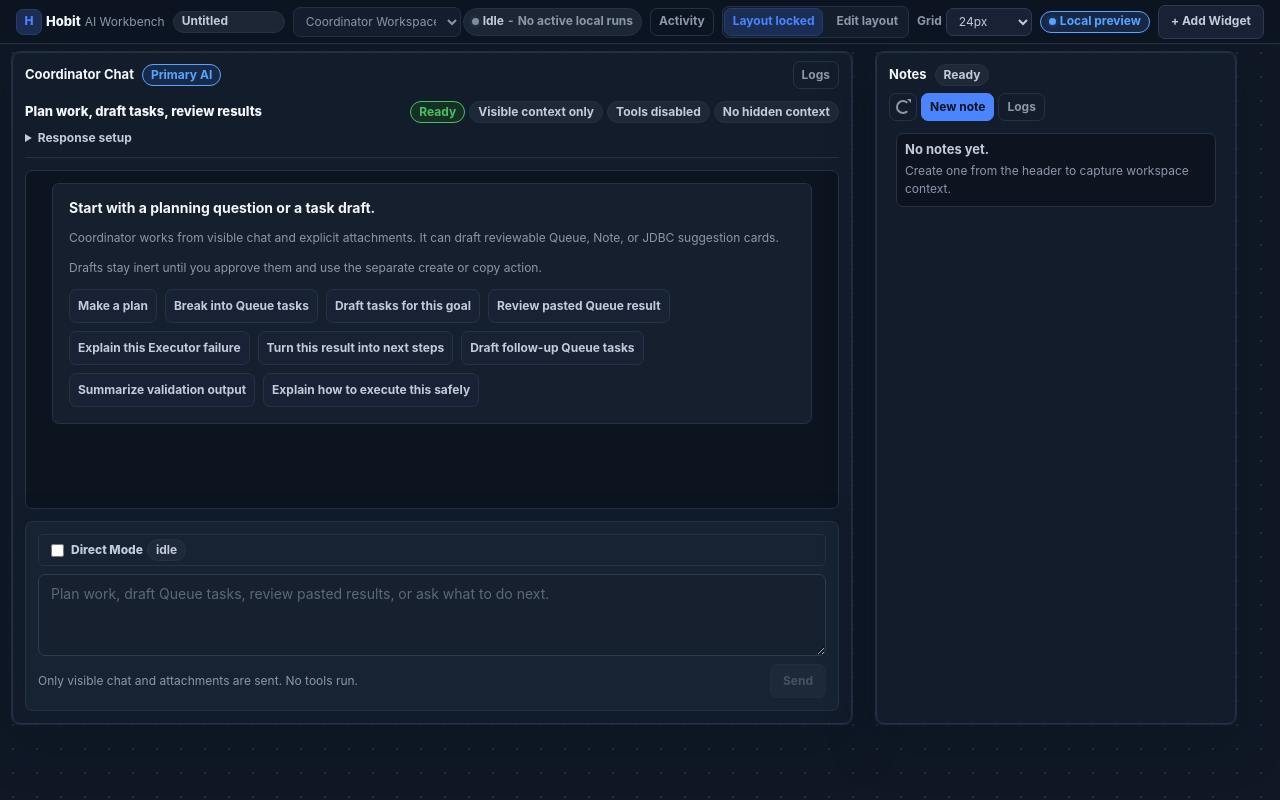
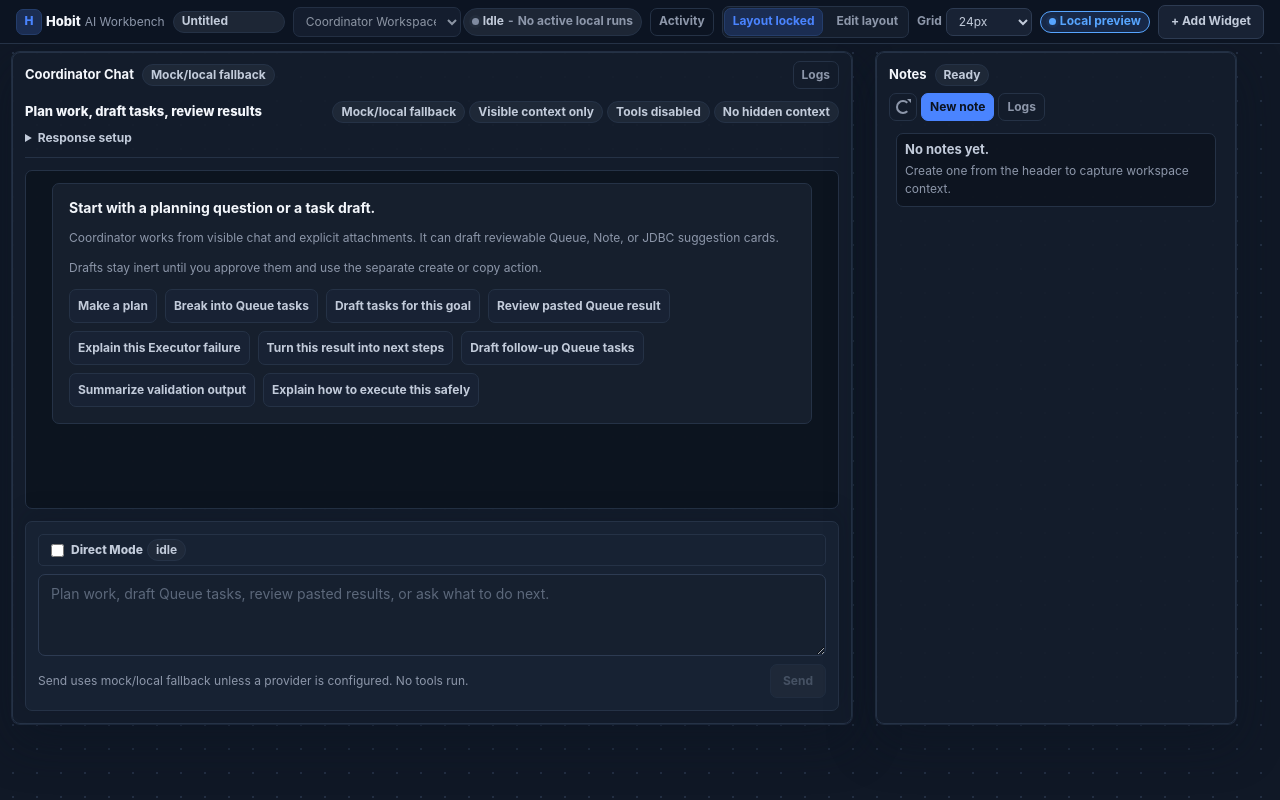
Before and after one commit to d-koshelev/Hobit, a React (Vite) app in the folder apps/desktop/frontend/: page / in a window 1280 px wide. Both pictures are taken after a click on the button "Create Workspace". Built offline with nearby package versions, Linux system fonts and the light colour scheme.

Commit message:
coordinator: route direct mode composer to codex

```diff
--- a/apps/desktop/frontend/src/workbench/InteractiveAgentPlaceholderWidget.tsx
+++ b/apps/desktop/frontend/src/workbench/InteractiveAgentPlaceholderWidget.tsx
@@ -141,13 +141,13 @@ const DIRECT_WORK_EMPTY_DIRECTORY_MESSAGE =
   "Working directory is required before Direct Work can start.";
 
 const DIRECT_WORK_EMPTY_PROMPT_MESSAGE =
-  "Direct Work uses the current composer message as the prompt. Type the task, then choose Start Direct Work.";
+  "Direct Work uses the current composer message as the prompt. Type the task, then choose Run with Codex.";
 
 const DIRECT_WORK_UNAVAILABLE_MESSAGE =
   "Coordinator Direct Mode is only available in the Tauri desktop shell.";
 
 const DIRECT_WORK_FALLBACK_FAILURE_MESSAGE =
-  "Direct Work failed. Check Codex availability, working directory, or logs.";
+  "Codex Direct Work failed. Check Codex CLI availability, login, working directory, or logs.";
 
 type CoordinatorDirectWorkStatus =
   | "idle"
@@ -205,7 +205,7 @@ export function InteractiveAgentPlaceholderWidget({
   } | null>(null);
   const [isProviderPending, setIsProviderPending] = useState(false);
   const [providerModeLabel, setProviderModeLabel] =
-    useState("Mock/local provider");
+    useState("Mock/local fallback");
   const [isDirectModeEnabled, setIsDirectModeEnabled] = useState(false);
   const [directWorkDirectory, setDirectWorkDirectory] = useState("~");
   const [directWorkStatus, setDirectWorkStatus] =
@@ -219,13 +219,17 @@ export function InteractiveAgentPlaceholderWidget({
   >([]);
   const [isDirectWorkStopPending, setIsDirectWorkStopPending] = useState(false);
   const directWorkStopListeningRef = useRef<(() => void) | null>(null);
+  const directWorkCompletedDuringStartRef = useRef(false);
   const directWorkFinalMessageRef = useRef<string | null>(null);
   const directWorkLogSequenceRef = useRef(0);
-  const canSend = draft.trim().length > 0 && !isProviderPending;
+  const trimmedDraftLength = draft.trim().length;
+  const canSend =
+    !isDirectModeEnabled && trimmedDraftLength > 0 && !isProviderPending;
   const canStartDirectWork =
     isDirectModeEnabled &&
     directWorkStatus !== "running" &&
-    Boolean(onStartCodexDirectWorkStream);
+    !isProviderPending &&
+    trimmedDraftLength > 0;
   const canStopDirectWork =
     directWorkStatus === "running" &&
     Boolean(directWorkRunId) &&
@@ -282,6 +286,11 @@ export function InteractiveAgentPlaceholderWidget({
 
   async function handleSubmit(event: FormEvent<HTMLFormElement>) {
     event.preventDefault();
+
+    if (isDirectModeEnabled) {
+      await startCoordinatorDirectWork();
+      return;
+    }
 
     const trimmedDraft = draft.trim();
     if (!trimmedDraft || isProviderPending) {
@@ -431,7 +440,18 @@ export function InteractiveAgentPlaceholderWidget({
     }
 
     stopDirectWorkEventListening();
+    directWorkCompletedDuringStartRef.current = false;
     directWorkFinalMessageRef.current = null;
+    setMessages((currentMessages) => [
+      ...currentMessages,
+      createLocalMessage("operator", operatorPrompt),
+      createLocalMessage(
+        "assistant",
+        `Sent to Codex Direct Mode. Starting foreground Codex Direct Work from ${repoRoot}.`,
+      ),
+    ]);
+    setDraft("");
+    setVisibleAttachedContext(null);
     setDirectWorkStatus("running");
     setDirectWorkRunId(null);
     setDirectWorkError(null);
@@ -466,12 +486,16 @@ export function InteractiveAgentPlaceholderWidget({
         );
       }
 
+      if (directWorkCompletedDuringStartRef.current) {
+        session.stopListening();
+      } else {
         directWorkStopListeningRef.current = session.stopListening;
         setDirectWorkRunId(session.runId);
         appendCoordinatorDirectWorkLog(
           `Direct Work run ${session.runId} started.`,
           "local",
         );
+      }
     } catch (error) {
       const message = errorToMessage(error, "Unable to start Direct Work.");
       stopDirectWorkEventListening();
@@ -479,6 +503,8 @@ export function InteractiveAgentPlaceholderWidget({
       setDirectWorkError(message);
       appendCoordinatorDirectWorkLog(message, "local");
       appendCoordinatorDirectWorkTranscript("failed", message);
+    } finally {
+      window.setTimeout(() => textareaRef.current?.focus(), 0);
     }
   }
 
@@ -528,6 +554,7 @@ export function InteractiveAgentPlaceholderWidget({
       return;
     }
 
+    directWorkCompletedDuringStartRef.current = true;
     const finalStatus = coordinatorDirectWorkStatusFromEvent(event);
     const failureReason =
       finalStatus === "failed" ? directWorkFailureReason(event) : null;
@@ -544,9 +571,7 @@ export function InteractiveAgentPlaceholderWidget({
     setDirectWorkError(failureReason);
     stopDirectWorkEventListening();
 
-    if (failureReason) {
-      appendCoordinatorDirectWorkTranscript("failed", failureReason);
-    }
+    appendCoordinatorDirectWorkTranscript(finalStatus, finalResult);
   }
 
   function appendCoordinatorDirectWorkLog(
@@ -578,7 +603,9 @@ export function InteractiveAgentPlaceholderWidget({
         "assistant",
         status === "failed"
           ? directWorkFailureTranscriptBody(reason)
-          : `Direct Work ${status}. ${reason}`,
+          : status === "completed"
+            ? `Codex Direct Mode completed.\n\n${reason}`
+            : `Codex Direct Mode ${status}. ${reason}`,
       ),
     ]);
   }
@@ -874,7 +901,11 @@ export function InteractiveAgentPlaceholderWidget({
       onLoadLogs={onLoadLogs ? () => onLoadLogs(instance.id) : undefined}
       onMoveStart={onStartFrameMove}
       style={frameStyle}
-      status={<Badge variant="info">Primary AI</Badge>}
+      status={
+        <Badge variant={isDirectModeEnabled ? "info" : "neutral"}>
+          {isDirectModeEnabled ? "Codex Direct Mode" : "Mock/local fallback"}
+        </Badge>
+      }
       title={title}
     >
       <div className="interactive-agent-chat">
@@ -890,8 +921,20 @@ export function InteractiveAgentPlaceholderWidget({
                 </h3>
               </div>
               <div className="interactive-agent-header-badges">
-                <Badge variant={isProviderPending ? "warning" : "success"}>
-                  {isProviderPending ? "Drafting" : "Ready"}
+                <Badge
+                  variant={
+                    isProviderPending
+                      ? "warning"
+                      : isDirectModeEnabled
+                        ? "info"
+                        : "neutral"
+                  }
+                >
+                  {isProviderPending
+                    ? "Drafting"
+                    : isDirectModeEnabled
+                      ? "Codex Direct Mode"
+                      : "Mock/local fallback"}
                 </Badge>
                 <div
                   aria-label="Coordinator safety boundaries"
@@ -924,7 +967,8 @@ export function InteractiveAgentPlaceholderWidget({
                           : providerModeLabel === "Not configured" ||
                               providerModeLabel.includes("unavailable")
                             ? "warning"
-                            : providerModeLabel === "Local fallback"
+                            : providerModeLabel === "Local fallback" ||
+                                providerModeLabel === "Mock/local fallback"
                               ? "neutral"
                               : "info"
                   }
@@ -934,6 +978,11 @@ export function InteractiveAgentPlaceholderWidget({
                 <span className="interactive-agent-status-label">Setup</span>
                 <Badge variant="neutral">Backend selected</Badge>
               </div>
+              <p className="interactive-agent-text">
+                Mock/local fallback is deterministic local behavior, not a
+                connected AI provider. Enable Direct Mode to make the primary
+                composer action run Codex in the foreground.
+              </p>
               <p className="interactive-agent-text">
                 Supported review cards: {STATIC_PROPOSAL_TYPE_SUMMARY}. Queue
                 and Note cards require approval plus a separate create action;
@@ -1112,20 +1161,10 @@ export function InteractiveAgentPlaceholderWidget({
           <div className="interactive-agent-action-row">
             <p className="interactive-agent-note">
               {isDirectModeEnabled
-                ? "Send stays normal chat. Start Direct Work uses the current composer message."
-                : "Only visible chat and attachments are sent. No tools run."}
+                ? "Primary action sends this message to Codex Direct Mode. No mock/local chat response is generated."
+                : "Send uses mock/local fallback unless a provider is configured. No tools run."}
             </p>
             <div className="interactive-agent-composer-actions">
-              {isDirectModeEnabled ? (
-                <Button
-                  disabled={!canStartDirectWork}
-                  onClick={() => void startCoordinatorDirectWork()}
-                  type="button"
-                  variant="secondary"
-                >
-                  Start Direct Work
-                </Button>
-              ) : null}
               {canStopDirectWork ? (
                 <Button
                   disabled={isDirectWorkStopPending}
@@ -1136,8 +1175,20 @@ export function InteractiveAgentPlaceholderWidget({
                   {isDirectWorkStopPending ? "Stopping" : "Stop"}
                 </Button>
               ) : null}
-              <Button disabled={!canSend} type="submit" variant="primary">
-                {isProviderPending ? "Drafting" : "Send"}
+              <Button
+                disabled={
+                  isDirectModeEnabled ? !canStartDirectWork : !canSend
+                }
+                type="submit"
+                variant="primary"
+              >
+                {isDirectModeEnabled
+                  ? directWorkStatus === "running"
+                    ? "Running with Codex"
+                    : "Run with Codex"
+                  : isProviderPending
+                    ? "Drafting"
+                    : "Send"}
               </Button>
             </div>
           </div>
```
Also changed, not shown: 4 other files (tests, documents, lock files or other folders). Lines whose indentation alone changed are shown as unchanged.
